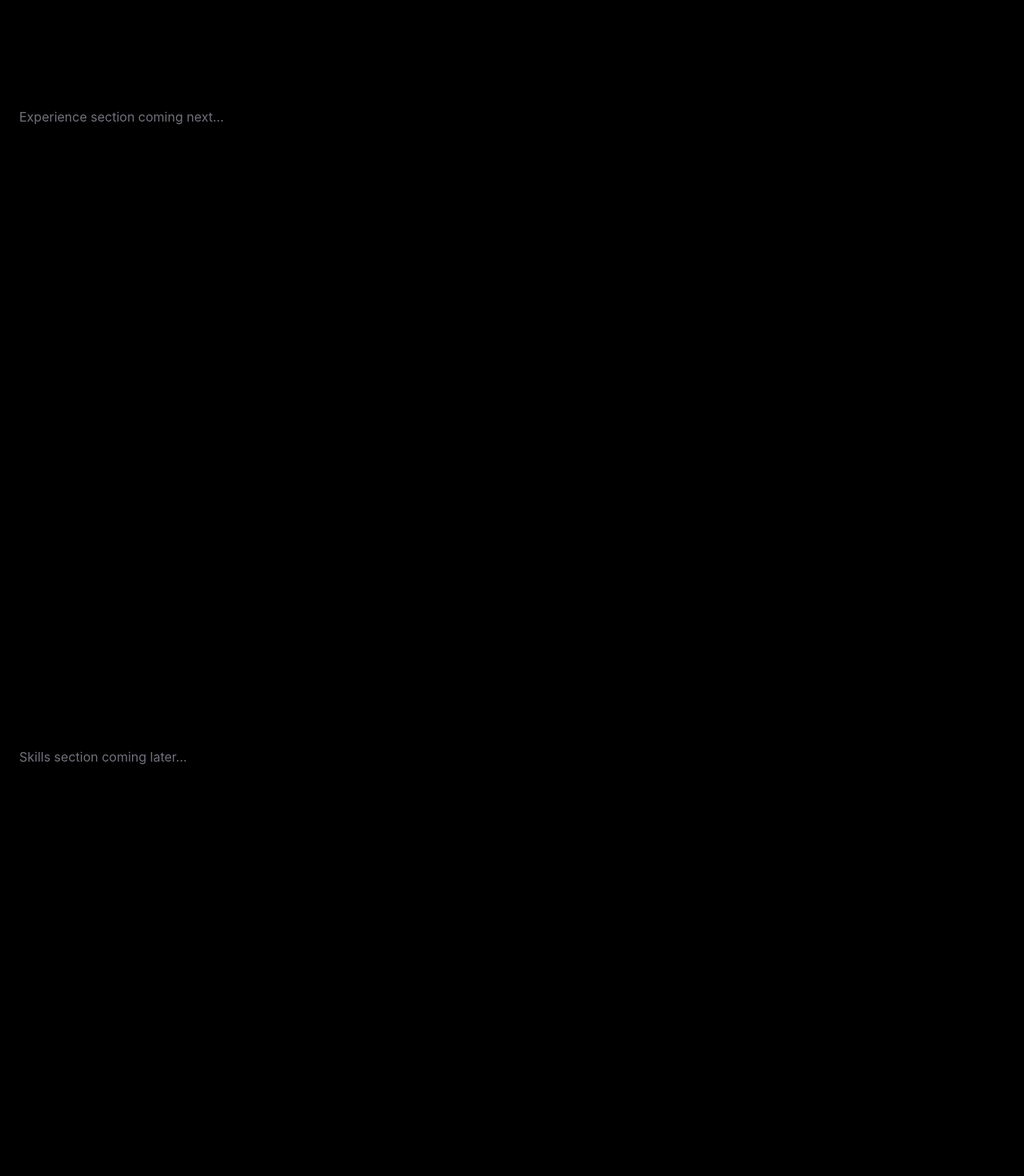
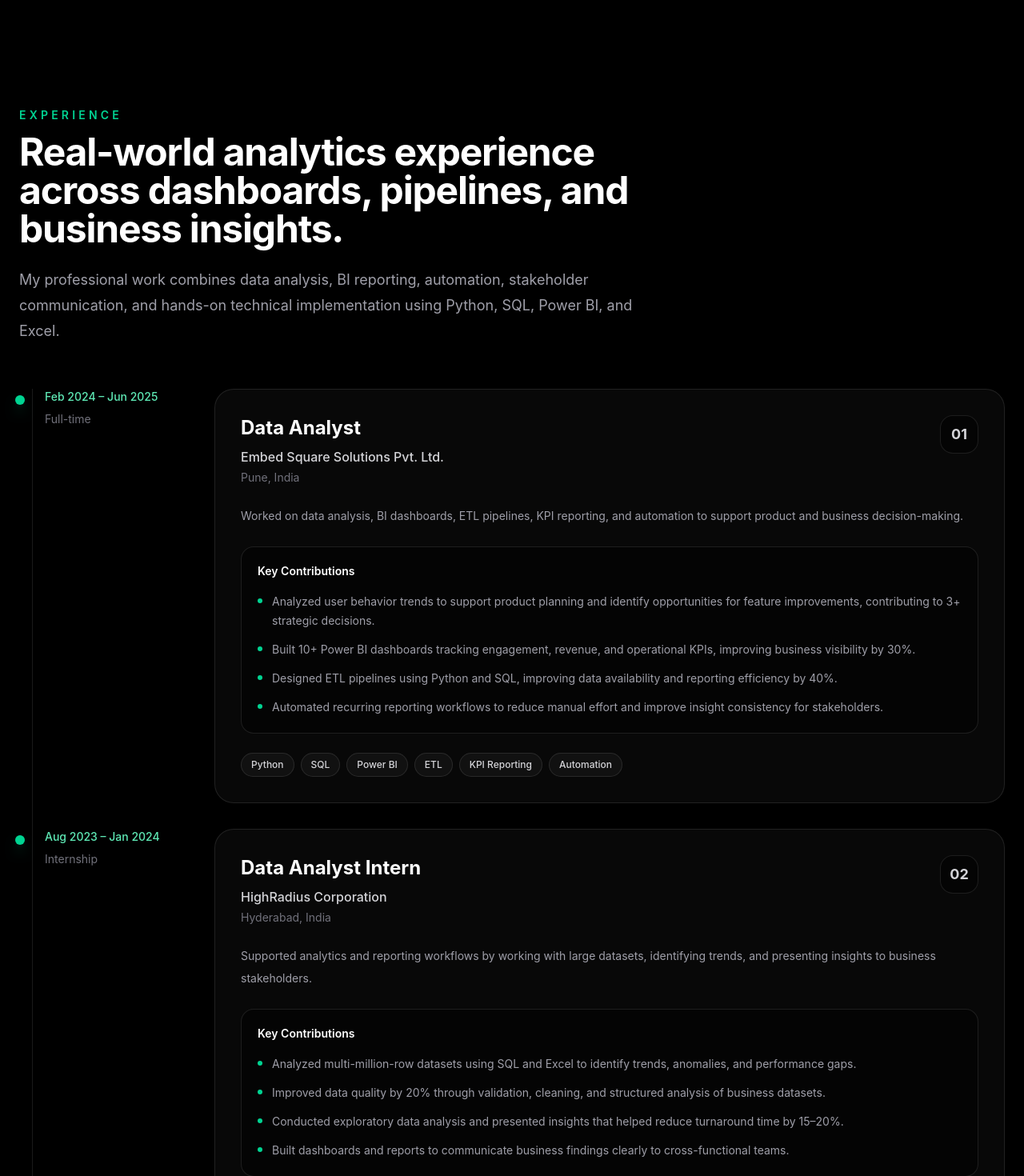
Before and after one commit to PunitJadhav31/my_portfolio_website, a React (Vite) app: page / in a window 1280 px wide. Shown: the part 3720-5190 px from the top of the page at 80% size. Built offline with nearby package versions, Linux system fonts and the light colour scheme.

Commit message:
Add experience section

```diff
--- a/src/App.jsx
+++ b/src/App.jsx
@@ -2,6 +2,7 @@ import Navbar from "./components/Navbar";
 import Hero from "./components/Hero";
 import About from "./components/About";
 import Projects from "./components/Projects";
+import Experience from "./components/Experience";
 
 function App() {
   return (
@@ -10,16 +11,11 @@ function App() {
       <Hero />
       <About />
       <Projects />
-
-      <section id="experience" className="min-h-screen px-6 py-24">
-        <div className="mx-auto max-w-7xl">
-          <p className="text-zinc-500">Experience section coming next...</p>
-        </div>
-      </section>
+      <Experience />
 
       <section id="skills" className="min-h-screen px-6 py-24">
         <div className="mx-auto max-w-7xl">
-          <p className="text-zinc-500">Skills section coming later...</p>
+          <p className="text-zinc-500">Skills section coming next...</p>
         </div>
       </section>
 
--- /dev/null
+++ b/src/components/Experience.jsx
@@ -0,0 +1,165 @@
+const experiences = [
+  {
+    company: "Embed Square Solutions Pvt. Ltd.",
+    role: "Data Analyst",
+    location: "Pune, India",
+    duration: "Feb 2024 – Jun 2025",
+    type: "Full-time",
+    description:
+      "Worked on data analysis, BI dashboards, ETL pipelines, KPI reporting, and automation to support product and business decision-making.",
+    points: [
+      "Analyzed user behavior trends to support product planning and identify opportunities for feature improvements, contributing to 3+ strategic decisions.",
+      "Built 10+ Power BI dashboards tracking engagement, revenue, and operational KPIs, improving business visibility by 30%.",
+      "Designed ETL pipelines using Python and SQL, improving data availability and reporting efficiency by 40%.",
+      "Automated recurring reporting workflows to reduce manual effort and improve insight consistency for stakeholders.",
+    ],
+    skills: ["Python", "SQL", "Power BI", "ETL", "KPI Reporting", "Automation"],
+  },
+  {
+    company: "HighRadius Corporation",
+    role: "Data Analyst Intern",
+    location: "Hyderabad, India",
+    duration: "Aug 2023 – Jan 2024",
+    type: "Internship",
+    description:
+      "Supported analytics and reporting workflows by working with large datasets, identifying trends, and presenting insights to business stakeholders.",
+    points: [
+      "Analyzed multi-million-row datasets using SQL and Excel to identify trends, anomalies, and performance gaps.",
+      "Improved data quality by 20% through validation, cleaning, and structured analysis of business datasets.",
+      "Conducted exploratory data analysis and presented insights that helped reduce turnaround time by 15–20%.",
+      "Built dashboards and reports to communicate business findings clearly to cross-functional teams.",
+    ],
+    skills: ["SQL", "Excel", "EDA", "Data Cleaning", "Dashboards", "Reporting"],
+  },
+  {
+    company: "The University of Texas at Dallas",
+    role: "Student Assistant – University Library",
+    location: "Richardson, TX",
+    duration: "Jan 2025 – Present",
+    type: "Part-time",
+    description:
+      "Support library operations while applying data tracking, reporting, inventory management, and process improvement skills.",
+    points: [
+      "Managed and tracked 10K+ library assets using RFID systems and database records, improving inventory accuracy and retrieval efficiency.",
+      "Automated patron account and circulation reporting in Excel, reducing manual effort and improving reporting consistency.",
+      "Maintained and validated inventory and supply datasets to streamline tracking and reduce discrepancies.",
+      "Supported front-line operations in a high-traffic academic environment while ensuring accurate data handling.",
+    ],
+    skills: ["Excel", "Data Tracking", "RFID", "Reporting", "Operations", "Data Validation"],
+  },
+];
+
+function Experience() {
+  return (
+    <section id="experience" className="bg-black px-6 py-24">
+      <div className="mx-auto max-w-7xl">
+        <div className="mb-14">
+          <p className="mb-3 text-sm font-semibold uppercase tracking-[0.3em] text-emerald-400">
+            Experience
+          </p>
+
+          <h2 className="max-w-3xl text-4xl font-bold tracking-tight text-white sm:text-5xl">
+            Real-world analytics experience across dashboards, pipelines, and
+            business insights.
+          </h2>
+
+          <p className="mt-6 max-w-3xl text-base leading-8 text-zinc-400 sm:text-lg">
+            My professional work combines data analysis, BI reporting,
+            automation, stakeholder communication, and hands-on technical
+            implementation using Python, SQL, Power BI, and Excel.
+          </p>
+        </div>
+
+        <div className="relative">
+          <div className="absolute left-4 top-0 hidden h-full w-px bg-white/10 lg:block" />
+
+          <div className="space-y-8">
+            {experiences.map((experience, index) => (
+              <article
+                key={experience.company}
+                className="relative grid gap-6 lg:grid-cols-[220px_1fr]"
+              >
+                <div className="hidden lg:block">
+                  <div className="sticky top-28">
+                    <div className="relative">
+                      <div className="absolute -left-[5px] top-2 h-3 w-3 rounded-full bg-emerald-400 shadow-lg shadow-emerald-400/40" />
+                    </div>
+
+                    <p className="ml-8 text-sm font-medium text-emerald-300">
+                      {experience.duration}
+                    </p>
+
+                    <p className="ml-8 mt-2 text-sm text-zinc-500">
+                      {experience.type}
+                    </p>
+                  </div>
+                </div>
+
+                <div className="rounded-3xl border border-white/10 bg-white/[0.03] p-6 transition hover:border-emerald-400/40 hover:bg-white/[0.06] lg:p-8">
+                  <div className="flex flex-col gap-4 lg:flex-row lg:items-start lg:justify-between">
+                    <div>
+                      <p className="text-sm font-medium text-emerald-300 lg:hidden">
+                        {experience.duration} • {experience.type}
+                      </p>
+
+                      <h3 className="mt-2 text-2xl font-bold text-white lg:mt-0">
+                        {experience.role}
+                      </h3>
+
+                      <p className="mt-2 text-base font-medium text-zinc-300">
+                        {experience.company}
+                      </p>
+
+                      <p className="mt-1 text-sm text-zinc-500">
+                        {experience.location}
+                      </p>
+                    </div>
+
+                    <div className="flex h-12 w-12 shrink-0 items-center justify-center rounded-2xl border border-white/10 bg-black/50 text-lg font-bold text-zinc-300">
+                      0{index + 1}
+                    </div>
+                  </div>
+
+                  <p className="mt-6 text-sm leading-7 text-zinc-400">
+                    {experience.description}
+                  </p>
+
+                  <div className="mt-6 rounded-2xl border border-white/10 bg-black/40 p-5">
+                    <p className="mb-4 text-sm font-semibold text-white">
+                      Key Contributions
+                    </p>
+
+                    <ul className="space-y-3">
+                      {experience.points.map((point) => (
+                        <li
+                          key={point}
+                          className="flex gap-3 text-sm leading-6 text-zinc-400"
+                        >
+                          <span className="mt-2 h-1.5 w-1.5 shrink-0 rounded-full bg-emerald-400" />
+                          <span>{point}</span>
+                        </li>
+                      ))}
+                    </ul>
+                  </div>
+
+                  <div className="mt-6 flex flex-wrap gap-2">
+                    {experience.skills.map((skill) => (
+                      <span
+                        key={skill}
+                        className="rounded-full border border-white/10 bg-white/[0.04] px-3 py-1.5 text-xs font-medium text-zinc-300"
+                      >
+                        {skill}
+                      </span>
+                    ))}
+                  </div>
+                </div>
+              </article>
+            ))}
+          </div>
+        </div>
+      </div>
+    </section>
+  );
+}
+
+export default Experience;
```
